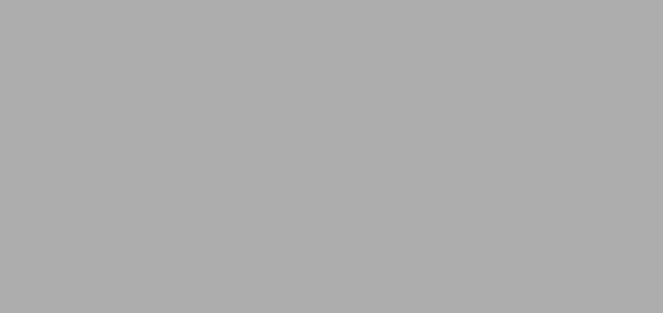
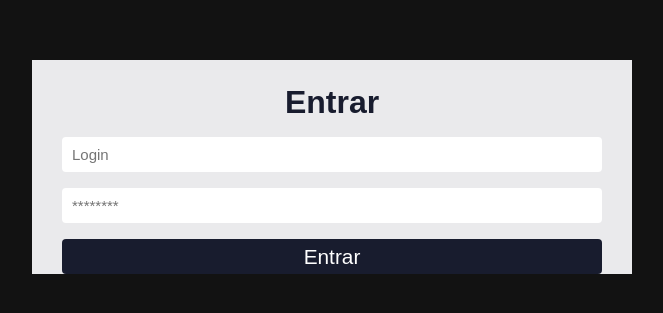
Before and after one commit to Dudugs410/sistema-de-chamados-sl, a React (Create React App) app: page /login in a window 1280 px wide. Before the commit this address had no page. Shown: the part 233-546 px from the top of the page, without its empty margins (308-971 px from the left). Built offline with nearby package versions, Linux system fonts and the light colour scheme; no server answers.

Commit message:
pagina login adicionada

```diff
--- a/src/components/ModalNewUser/index.js
+++ b/src/components/ModalNewUser/index.js
@@ -1,8 +1,10 @@
 import { useState } from "react"
 import { FiX } from 'react-icons/fi'
+import { toast } from "react-toastify"
 import api from "../../services/api"
-import axios from "axios"
+import Users from "../../pages/Users"
 import '../Modal/modal.css'
+import getUsuarios from "../../services/usuarios"
 
 export default function ModalNewUser({ close }){
     const [nome, setNome] = useState('')
@@ -10,17 +12,35 @@ export default function ModalNewUser({ close }){
     const [login, setLogin] = useState('')
     const [senha, setSenha] = useState('')
     const novoUsuario = {
-        nome: nome,
-        email: email,
-        login: login,
-        senha: senha,
-        dataAtual: new Date()
+        sedcodigo: 2,
+        grucodigo: 4,
+        usunome: nome,
+        usuemail: email,
+        usulogin: login,
+        ususenha: senha,
+        usucontabloqueada: false,
+        usunecessitatrocarsenha: false,
+        usuariomodificacao: 2,
+        datamodificacao: new Date(),
+        usuarioinsercao: 2,
+        datainsercao: new Date(),
+        ativo: true,
+        grucodigoNavigation: null
     }
 
-    function addUser(){
-        axios.post(api, {novoUsuario})
+
+    function addUser(e){
+        e.preventDefault()
+        console.log(nome)
+        console.log(email)
+        console.log(login)
+        console.log(senha)
+        api.post('/', {novoUsuario})
         .then((response)=>{
             console.log(response)
+            let usuarios = []
+            usuarios = getUsuarios()
+            toast.success('Usuário cadastrado com sucesso! Código:' + usuarios[usuarios.length])
         }, (error) => {
             console.log(error)
         })
@@ -40,10 +60,10 @@ export default function ModalNewUser({ close }){
             <h2>Novo Usuário</h2>
 
             <form className='form-profile' onSubmit={addUser}>
-                <input type='text' placeholder="nome" onChange={(e) => setNome(e.value)}/>
-                <input type='text' placeholder="e-mail" onChange={(e) => setEmail(e.value)}/>
-                <input type='text' placeholder="login" onChange={(e) => setLogin(e.value)}/>
-                <input type='text' placeholder="senha" onChange={(e) => setSenha(e.value)}/>
+                <input type='text' placeholder="nome" onChange={(e) => setNome(e.target.value)}/>
+                <input type='text' placeholder="e-mail" onChange={(e) => setEmail(e.target.value)}/>
+                <input type='text' placeholder="login" onChange={(e) => setLogin(e.target.value)}/>
+                <input type='text' placeholder="senha" onChange={(e) => setSenha(e.target.value)}/>
 
                 <button className="btn btn-primary" type='submit'>Salvar</button>
             </form>
--- a/src/contexts/auth.js
+++ b/src/contexts/auth.js
@@ -7,7 +7,6 @@ import { toast } from 'react-toastify'
 
 export const AuthContext = createContext({});
 
-// eslint-disable-next-line react/prop-types
 function AuthProvider({ children }){
   const [user, setUser] = useState(null)
   const [loadingAuth, setLoadingAuth] = useState(false)
--- a/src/index.js
+++ b/src/index.js
@@ -2,6 +2,7 @@ import React from 'react';
 import ReactDOMClient from 'react-dom/client';
 import App from './App';
 import './index.css';
+import reportWebVitals from './reportWebVitals'
 
 const container = document.getElementById('root');
 const root = ReactDOMClient.createRoot(container);
@@ -10,4 +11,6 @@ root.render(
   <React.StrictMode>
     <App />
   </React.StrictMode>
-);
+)
+
+reportWebVitals()
--- /dev/null
+++ b/src/pages/Login/index.js
@@ -0,0 +1,85 @@
+import { useState, createContext, useEffect } from 'react'
+import { useNavigate } from 'react-router-dom'
+import { toast } from 'react-toastify'
+
+import getUsuarios from '../../services/usuarios'
+import api from '../../services/api'
+
+import './login.css'
+
+const Login = () =>{
+
+    const[login, setLogin] = useState('')
+    const[senha, setSenha] = useState('')
+    const[logado, setLogado] = useState(false)
+    const[usuarios, setUsuarios] = useState([])
+    const[loading, setLoading] = useState(true)
+
+    const navigate = useNavigate()
+
+    useEffect(()=>{
+        const loadUsuarios = async () =>{
+            const result = await getUsuarios()
+            setUsuarios(result)
+            setUsuarios(result.data)
+            setLoading(false)
+          }
+          loadUsuarios()
+    },[])
+
+    async function logaUsuario(e){
+        e.preventDefault()
+
+        console.log(login)
+        console.log(usuarios)
+
+
+        usuarios.find((usuarios) => usuarios.usulogin === login)
+        if(usuarios.find((usuarios) => usuarios.usulogin === login)){
+            console.log('usuario encontrado')
+            if(usuarios.find((usuarios) => usuarios.ususenha === senha)){
+                console.log('Login bem sucedido')
+                setLogado(true)
+                console.log(logado)
+                navigate('/dashboard')
+            }else{
+                console.log('senha incorreta')
+            }
+        }else{
+            console.log('usuario não encontrado')
+        }
+
+    }
+
+
+    return(
+        <div className="container-center">
+          <div className="login">
+            <div className="login-area">
+            </div>
+
+            <form onSubmit={logaUsuario}>
+              <h1>Entrar</h1>
+              <input
+                type="text"
+                placeholder="Login"
+                value={login}
+                onChange={ (e) => setLogin(e.target.value) }
+              />
+
+              <input
+                type="password"
+                placeholder="********"
+                value={senha}
+                onChange={ (e) => setSenha(e.target.value) }
+              />
+
+              <button type="submit">Entrar</button>
+            </form>
+
+          </div>
+        </div>
+      )
+}
+
+export default Login
--- /dev/null
+++ b/src/pages/Login/login.css
@@ -0,0 +1,78 @@
+.container-center{
+    height: 100%;
+    display: flex;
+    justify-content: center;
+    align-items: center;
+    background-color: #121212;
+    padding: 0 12px;
+  }
+
+  .login{
+    background-color: #EAEAEC;
+    width: 600px;
+    display: flex;
+    align-items: center;
+    justify-content: center;
+    flex-direction: column;
+  }
+
+  .login-area{
+    background-color: #181c2e;
+    width: 100%;
+    display: flex;
+    justify-content: center;
+  }
+
+  .login-area img{
+    width: 170px;
+    height: 130px;
+    padding: 20px;
+  }
+
+  form{
+    margin-top: 1.5rem;
+    width: 90%;
+    display: flex;
+    flex-direction: column;
+  }
+
+  form h1{
+    text-align: center;
+    margin-bottom: 1rem;
+    color: #181c2e;
+  }
+
+  .login input{
+    margin-bottom: 1rem;
+    height: 35px;
+    border-radius: 4px;
+    border:0;
+    padding: 10px;
+    font-size: 15px;
+    background-color: #FFF;
+  }
+
+  form button{
+    height: 35px;
+    border:0;
+    border-radius: 4px;
+    background-color: #181c2e;
+    color: #FFF;
+    font-size: 1.3rem;
+    transition: ease-in-out 0.4s;
+  }
+
+  form button:hover{
+    color: yellowgreen;
+  }
+
+  .login a{
+    margin: 1.5rem 0;
+    color: #000;
+    cursor: pointer;
+    transition: ease-in-out 0.4s;
+  }
+
+  .login a:hover{
+    color: yellowgreen;
+  }
--- a/src/pages/Users/index.js
+++ b/src/pages/Users/index.js
@@ -1,5 +1,4 @@
 import { React, useEffect, useState } from 'react';
-import { Link } from 'react-router-dom';
 
 import Title from '../../components/Title';
 import Header from '../../components/Header';
@@ -14,18 +13,17 @@ const Users = () => {
     ////////////////////////////////////////////////////////////////////
   const [usuarios, setUsuarios] = useState([])
   const [showPostModal, setShowPostModal] = useState(false)
+  const [loading, setLoading] = useState(true)
 
   useEffect(() => {
-    console.log('useEffect')
 
     const loadUsuarios = async () =>{
       const result = await getUsuarios()
       console.log(result)
       setUsuarios(result.data)
+      setLoading(false)
     }
-
     loadUsuarios()
-
   }, []);
 
     ////////////////////////////////////////////////////////////////////
@@ -33,6 +31,18 @@ const Users = () => {
 
     ////////////////////////////////////////////////////////////////////
 
+    if(loading){
+      return(
+        <div>
+          <Header/>
+          <Title/>
+          <div className="container content">
+            <h1>Lista de usuários</h1>
+            <span>Buscando usuários...</span>
+          </div>
+        </div>
+      )
+    }
     return(
       <div>
         <Header/>
--- a/src/routes/index.js
+++ b/src/routes/index.js
@@ -1,6 +1,7 @@
 import { Routes, Route } from 'react-router-dom'
 
 import SignIn from '../pages/SignIn'
+import Login from '../pages/Login'
 import SignUp from '../pages/SignUp'
 import Dashboard from '../pages/Dashboard'
 import Profile from '../pages/Profile'
@@ -17,6 +18,7 @@ function RoutesApp(){
     <Routes>
       <Route path="/" element={ <SignIn/> } />
       <Route path="/register" element={ <SignUp/> } />
+      <Route path="/login" element={ <Login/> } />
 
       <Route path="/dashboard" element={ <Private><Dashboard/></Private> } />
       <Route path="/profile" element={ <Private><Profile/></Private>}/>
```
